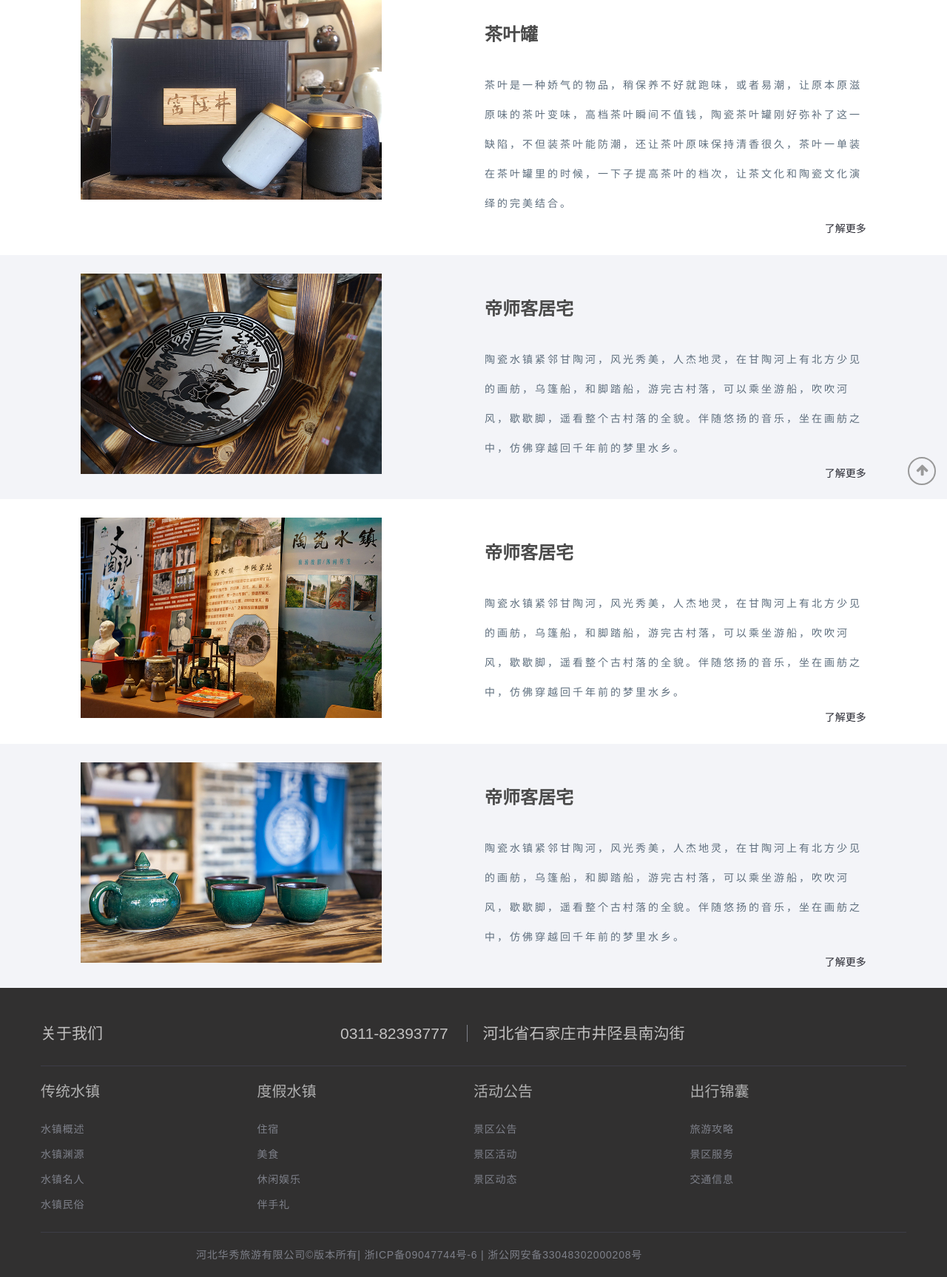
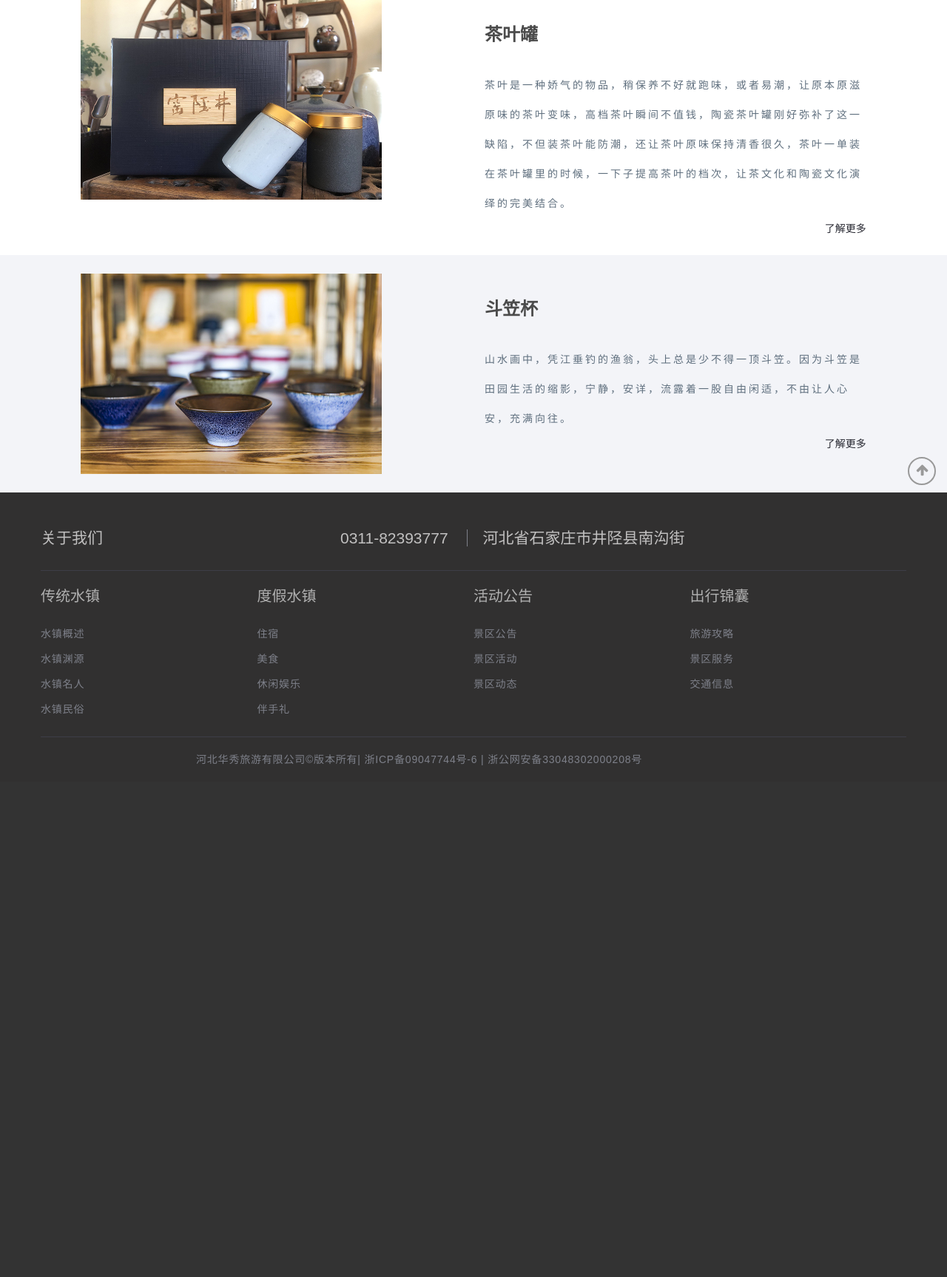
Before and after one commit to kinglogxzl/TCSZWeb, a Django app: page /vacation/commodity in a window 1280 px wide. Shown: the part 136-1863 px from the top of the page at 74% size. After the commit the page ends 1171 px from the top, so only its background shows below. Run offline with Django 3.2, Linux system fonts and the light colour scheme; some libraries are stand-ins or nearby versions.

Commit message:
伴手礼完成

```diff
--- a/TCSZWeb/urls.py
+++ b/TCSZWeb/urls.py
@@ -39,6 +39,7 @@ urlpatterns = [
     path('vacation/commodity',tcsz.commodity),
     path('trip/service',tcsz.service),
     path('vacation/food/detail/<str:name>',tcsz.food_detail),
+    path('vacation/commodity/detail/<str:name>',tcsz.commodity_detail),
     path('vacation/accommodation/detail/<str:name>', tcsz.accommodation_detail),
     path('vacation/play/detail/<str:name>', tcsz.play_detail),
     path('activity/new/detail/<str:name>', tcsz.new_detail),
--- a/tcsz/views.py
+++ b/tcsz/views.py
@@ -269,22 +269,10 @@ def commodity(request):
             'intro': ' 茶叶是一种娇气的物品，稍保养不好就跑味，或者易潮，让原本原滋原味的茶叶变味，高档茶叶瞬间不值钱，陶瓷茶叶罐刚好弥补了这一缺陷，不但装茶叶能防潮，还让茶叶原味保持清香很久，茶叶一单装在茶叶罐里的时候，一下子提高茶叶的档次，让茶文化和陶瓷文化演绎的完美结合。'
         },
         {
-            'src1': '/static/img/伴手礼/3.jpg',
-            'src2': '/static/img/伴手礼/4.jpg',
-            'name': '帝师客居宅',
-            'intro': ' 陶瓷水镇紧邻甘陶河，风光秀美，人杰地灵，在甘陶河上有北方少见的画舫，乌篷船，和脚踏船，游完古村落，可以乘坐游船，吹吹河风，歇歇脚，遥看整个古村落的全貌。伴随悠扬的音乐，坐在画舫之中，仿佛穿越回千年前的梦里水乡。'
-        },
-        {
-            'src1': '/static/img/伴手礼/5.jpg',
-            'src2': '/static/img/伴手礼/6.jpg',
-            'name': '帝师客居宅',
-            'intro': ' 陶瓷水镇紧邻甘陶河，风光秀美，人杰地灵，在甘陶河上有北方少见的画舫，乌篷船，和脚踏船，游完古村落，可以乘坐游船，吹吹河风，歇歇脚，遥看整个古村落的全貌。伴随悠扬的音乐，坐在画舫之中，仿佛穿越回千年前的梦里水乡。'
-        },
-        {
-            'src1': '/static/img/伴手礼/7.jpg',
-            'src2': '/static/img/伴手礼/8.jpg',
-            'name': '帝师客居宅',
-            'intro': ' 陶瓷水镇紧邻甘陶河，风光秀美，人杰地灵，在甘陶河上有北方少见的画舫，乌篷船，和脚踏船，游完古村落，可以乘坐游船，吹吹河风，歇歇脚，遥看整个古村落的全貌。伴随悠扬的音乐，坐在画舫之中，仿佛穿越回千年前的梦里水乡。'
+            'src1': '/static/img/伴手礼/8.jpg',
+            'src2': '/static/img/伴手礼/7.jpg',
+            'name': '斗笠杯',
+            'intro': ' 山水画中，凭江垂钓的渔翁，头上总是少不得一顶斗笠。因为斗笠是田园生活的缩影，宁静，安详，流露着一股自由闲适，不由让人心安，充满向往。'
         }
     ]
     return render(request, 'vacation/commodity.html', context)
@@ -644,3 +632,35 @@ def notice_detail(request, name):
     context['name'] = name
     context['more_data'] = more_data
     return render(request, 'activity/detail.html', context)
+
+def commodity_detail(request, name):
+    context = {}
+    context['title'] = name + '|陶瓷水镇'
+    context['title2'] = '更多伴手礼'
+    commodity_list = {
+        '茶叶罐': [
+            {"img": '/static/img/伴手礼/2.jpg',
+             "p": ['茶叶是一种娇气的物品，稍保养不好就跑味，或者易潮，让原本原滋原味的茶叶变味，高档茶叶瞬间不值钱，陶瓷茶叶罐刚好弥补了这一缺陷，']
+             },
+            {"img": '/static/img/伴手礼/1.jpg',
+             "p": ['不但装茶叶能防潮，还让茶叶原味保持清香很久，茶叶一单装在茶叶罐里的时候，一下子提高茶叶的档次，让茶文化和陶瓷文化演绎的完美结合。']
+             }],
+        '斗笠杯': [
+             {"img": '/static/img/伴手礼/8.jpg',
+             "p": ['山水画中，凭江垂钓的渔翁，头上总是少不得一顶斗笠。因为斗笠是田园生活的缩影，宁静，安详，流露着一股自由闲适，不由让人心安，充满向往。']
+             },
+            {"img": '/static/img/伴手礼/7.jpg',
+            "p": ['千百年来，精巧的斗笠杯碗也沾了斗笠的光，被古人赋予了一种逸然世外，天高云淡的道韵。甚至很多文人雅客认为用三才盖碗泡茶、斗笠杯品茶，才能充分体会茶道的韵。如今尚存的茶道流派，都对斗笠杯用情颇深。']
+             }]
+
+    }
+    more_data = []
+    for item in commodity_list:
+        if item != name:
+            more_data.append({'name': item, 'img': commodity_list[item][0]['img']})
+    context['data'] = commodity_list[name]
+    context['idname'] = '休闲娱乐'
+    context['tname'] = 'commodity'
+    context['name'] = name
+    context['more_data'] = more_data
+    return render(request, 'vacation/detail.html', context)
--- a/templates/vacation/commodity.html
+++ b/templates/vacation/commodity.html
@@ -30,7 +30,7 @@
         <p class="hotel-introduction">
             {{item.intro}}
         </p>
-        <a href="/vacation/accommodation/detail/{{item.name}}">了解更多</a>
+        <a href="/vacation/commodity/detail/{{item.name}}">了解更多</a>
     </div>
 </div>
 {% endfor %}
```
Also changed, not shown: static/img/伴手礼/3.jpg (deleted), static/img/伴手礼/4.jpg (deleted), static/img/伴手礼/5.jpg (deleted), static/img/伴手礼/6.jpg (deleted).
